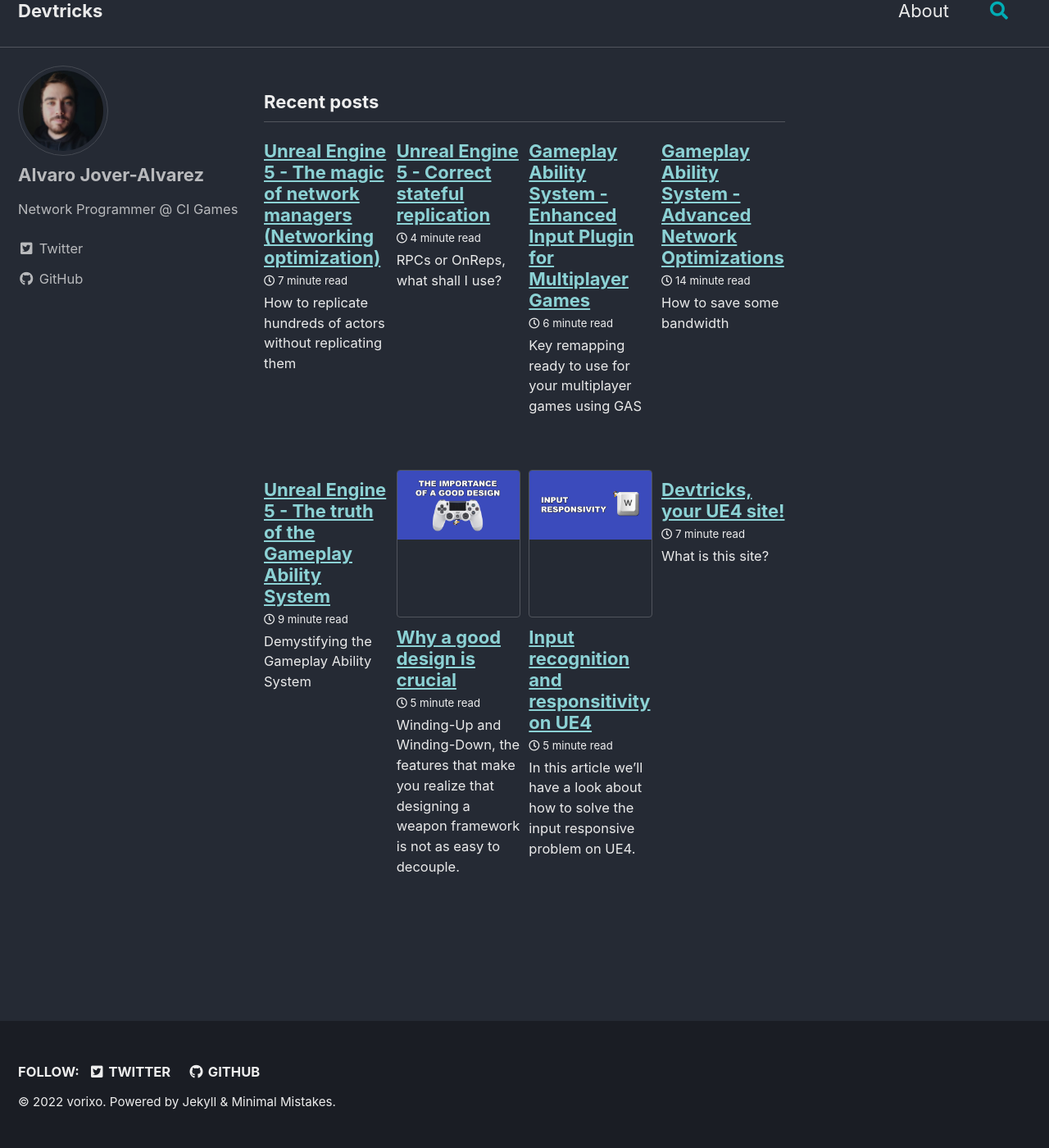
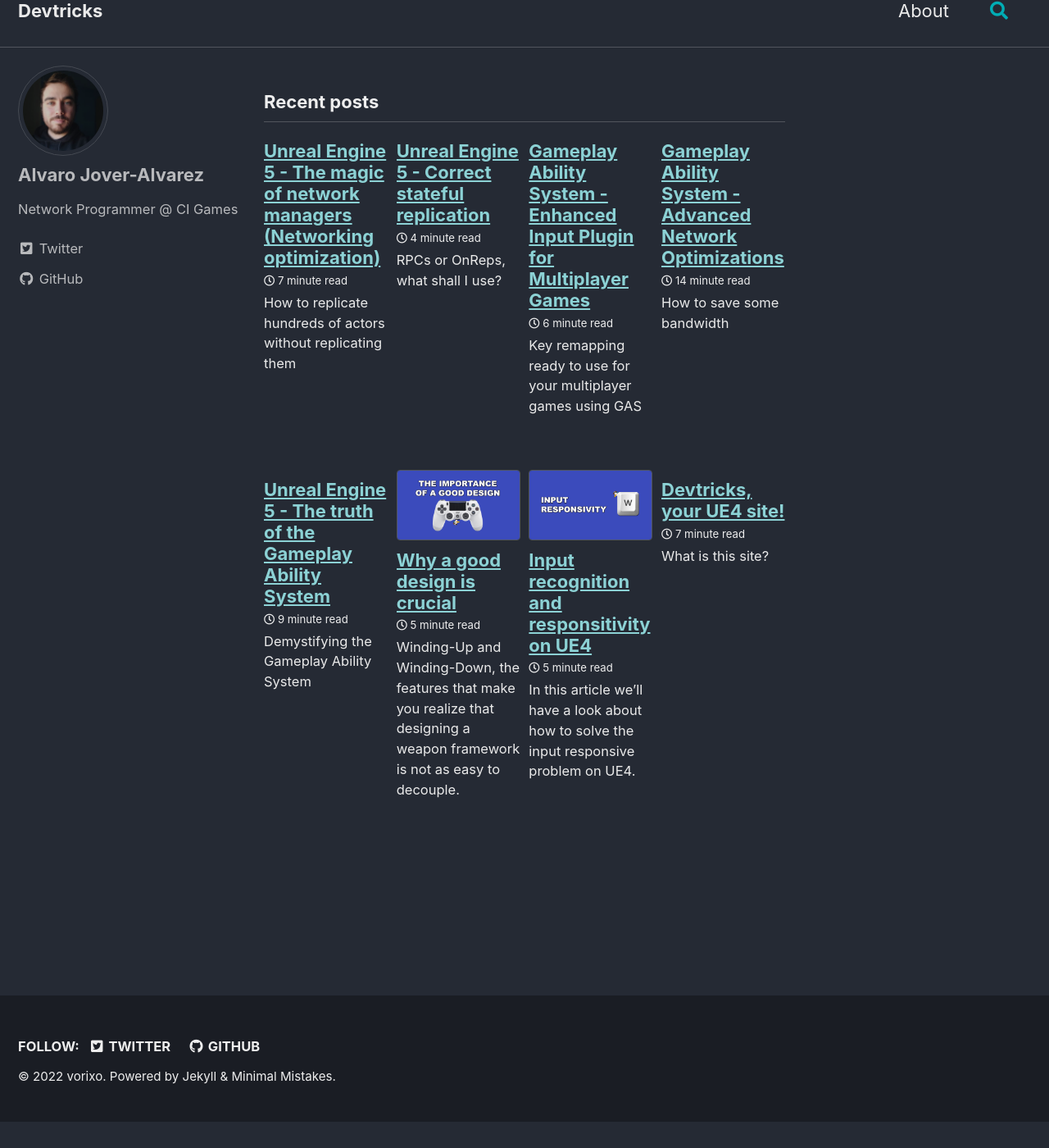
Before and after one commit to vorixo/devtricks, a Jekyll site: the page built from index.html, in a window 1280 px wide and 1400 px high, scrolled down 31 px. Shown: the whole window at 82% size. Built offline with Jekyll 4.4.1, drawn with Linux system fonts in a browser that asks for light colours; cached includes are drawn as plain includes; the list of posts is cut into pages by our own code.

Commit message:
[FIX] Fixing scaling

```diff
--- a/_sass/minimal-mistakes/_archive.scss
+++ b/_sass/minimal-mistakes/_archive.scss
@@ -229,8 +229,7 @@
     }
 
     @include breakpoint($medium) {
-      min-height: 180px;
-      max-height: 180px;
+      max-height: 225px;
       border: 1px solid $border-color
     }
   }
```
